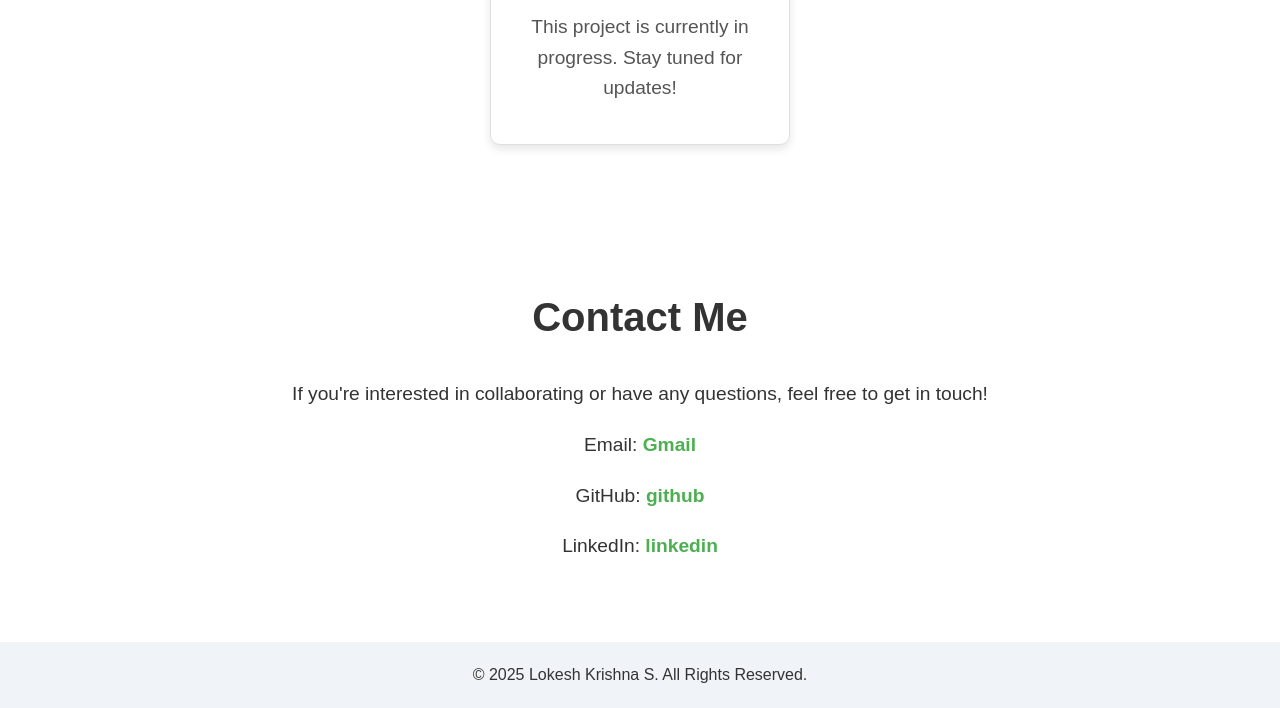
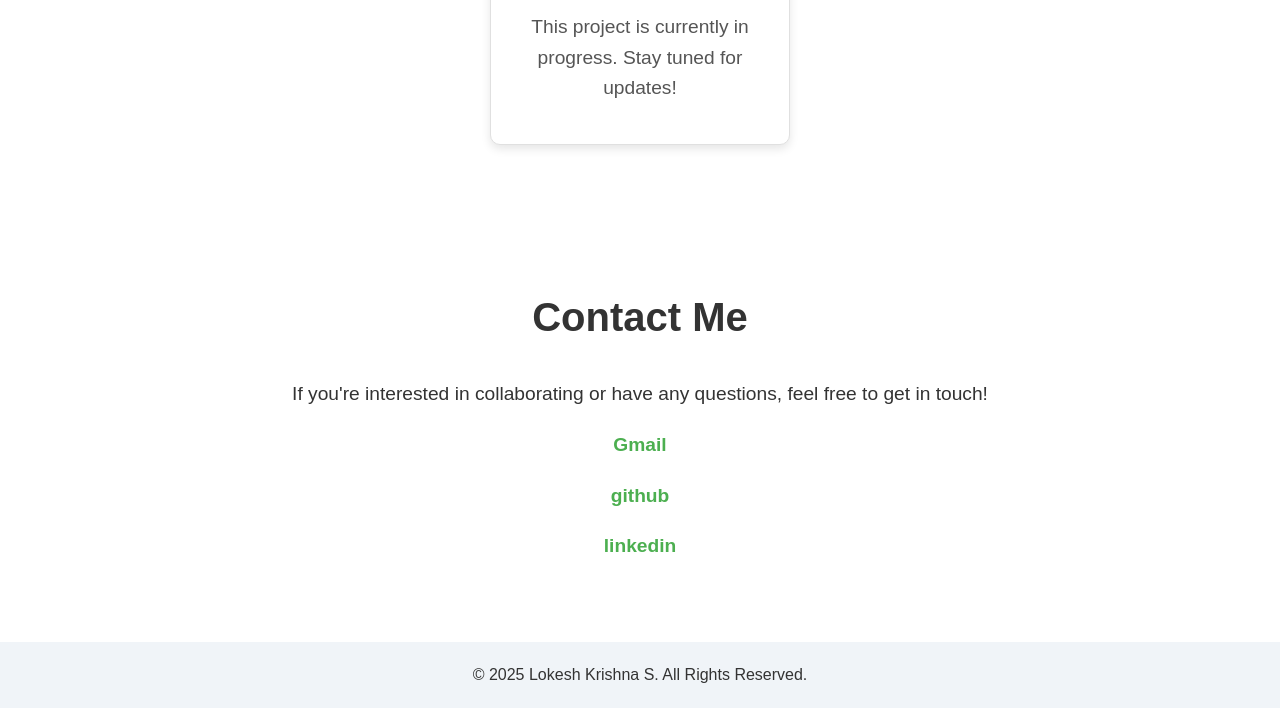
Before and after one commit to Lokeshhkrishnaa/Portfolio, a plain HTML site: page index.html in a window 1280 px wide. Shown: the part 2152-2860 px from the top of the page. Drawn offline with Linux system fonts and the light colour scheme.

Commit message:
Update index.html

```diff
--- a/index.html
+++ b/index.html
@@ -68,9 +68,9 @@
         <div class="container">
             <h2>Contact Me</h2>
             <p>If you're interested in collaborating or have any questions, feel free to get in touch!</p>
-            <p>Email: <a href="mailto:lokeshkrishna.s668@gmail.com">Gmail</a></p>
-            <p>GitHub: <a href="https://github.com/Lokeshhkrishnaa" target="_blank">github</a></p>
-            <p>LinkedIn: <a href="https://www.linkedin.com/in/lokesh-krishna-470693258/" target="_blank">linkedin</a></p>
+            <p><a href="mailto:lokeshkrishna.s668@gmail.com">Gmail</a></p>
+            <p><a href="https://github.com/Lokeshhkrishnaa" target="_blank">github</a></p>
+            <p><a href="https://www.linkedin.com/in/lokesh-krishna-470693258/" target="_blank">linkedin</a></p>
         </div>
     </section>
 
```
